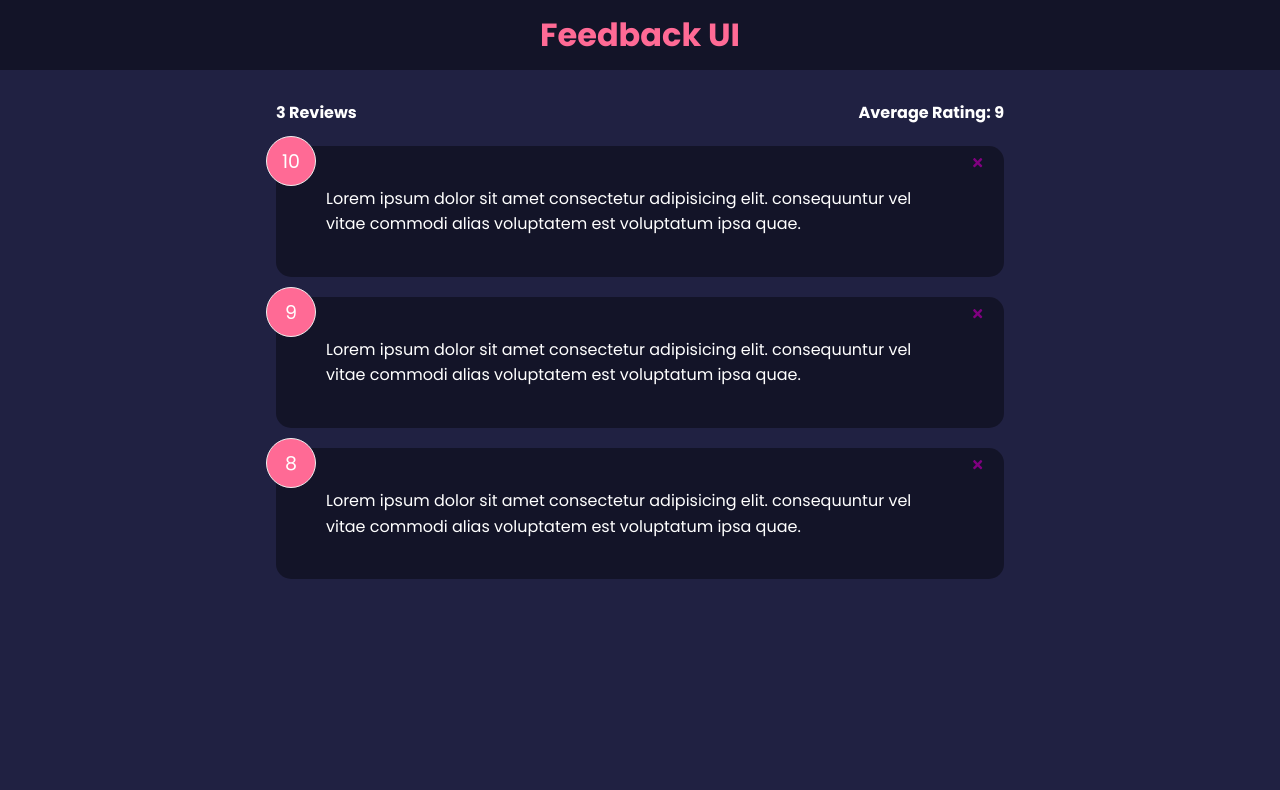
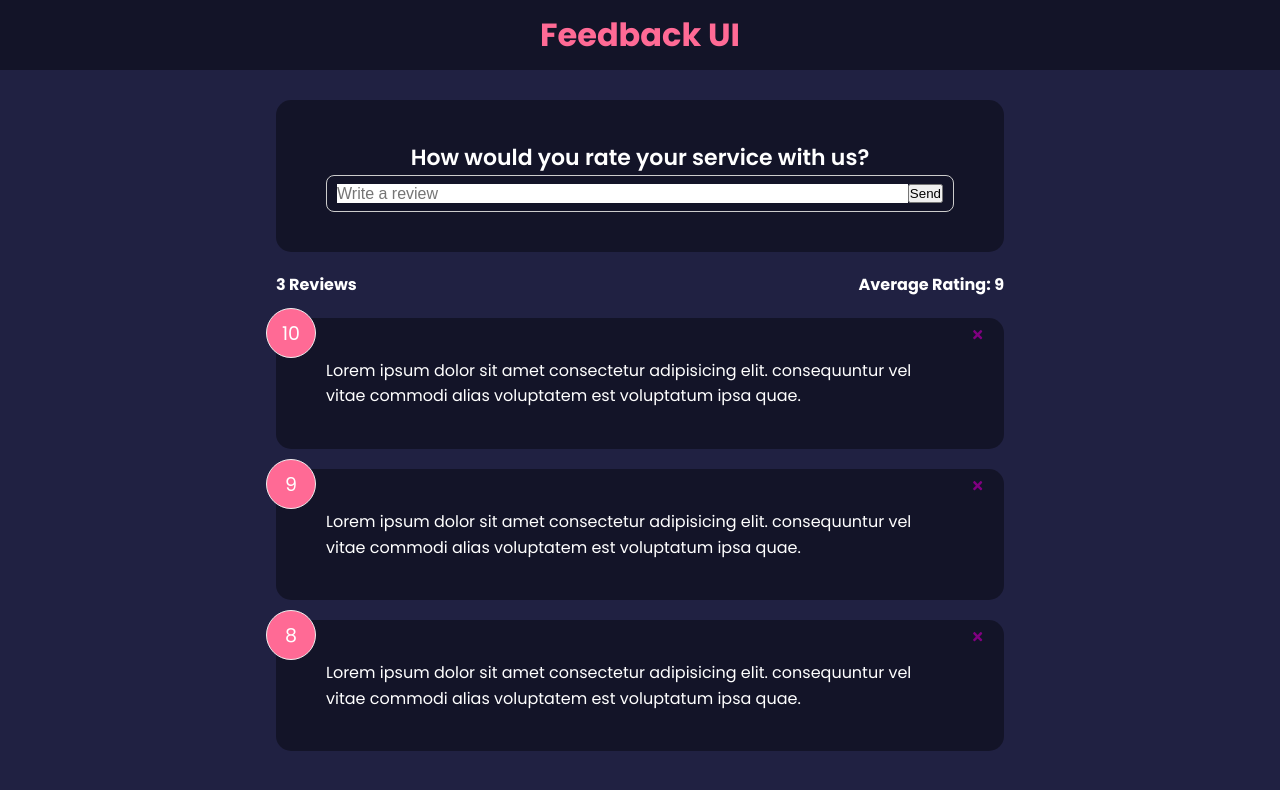
Before and after one commit to anthonyyoussef01/feedback-app, a React (Create React App) app: page / in a window 1280 px wide. Shown: the top 790 px of the page. Built offline with nearby package versions, Linux system fonts and the light colour scheme.

Commit message:
Started working on the FeedbackForm (a Card-wrapped component for providing feedback)

```diff
--- a/src/App.js
+++ b/src/App.js
@@ -3,6 +3,7 @@
 import FeedbackList from "./Components/FeedbackList";
 import FeedbackData from "./Data/FeedbackData";
 import FeedbackStats from "./Components/FeedbackStats";
+import FeedbackForm from "./Components/FeedbackForm";
 
 function App() {
     const [feedbacks, setFeedbacks] = useState(FeedbackData);
@@ -20,6 +21,7 @@
         <>
             <Header />
             <div className={"container"}>
+                <FeedbackForm />
                 <FeedbackStats feedback={feedbacks} />
                 <FeedbackList feedback={feedbacks} handleDelete={deleteFeedback} />
             </div>
--- /dev/null
+++ b/src/Components/FeedbackForm.jsx
@@ -0,0 +1,25 @@
+import { useState } from "react";
+import Card from "./Shared/Card";
+
+function FeedbackForm() {
+	const [text, setText] = useState('');
+
+	const handleTextChange = (e) => {
+		console.log(e.target.value);
+	}
+
+	return (
+			<Card>
+				<form>
+					<h2>How would you rate your service with us?</h2>
+					{/* TODO: rating select component */}
+					<div className="input-group">
+						<input onChange={handleTextChange} type="text" placeholder="Write a review" />
+						<button type="submit">Send</button>
+					</div>
+				</form>
+			</Card>
+	);
+}
+
+export default FeedbackForm;
```
